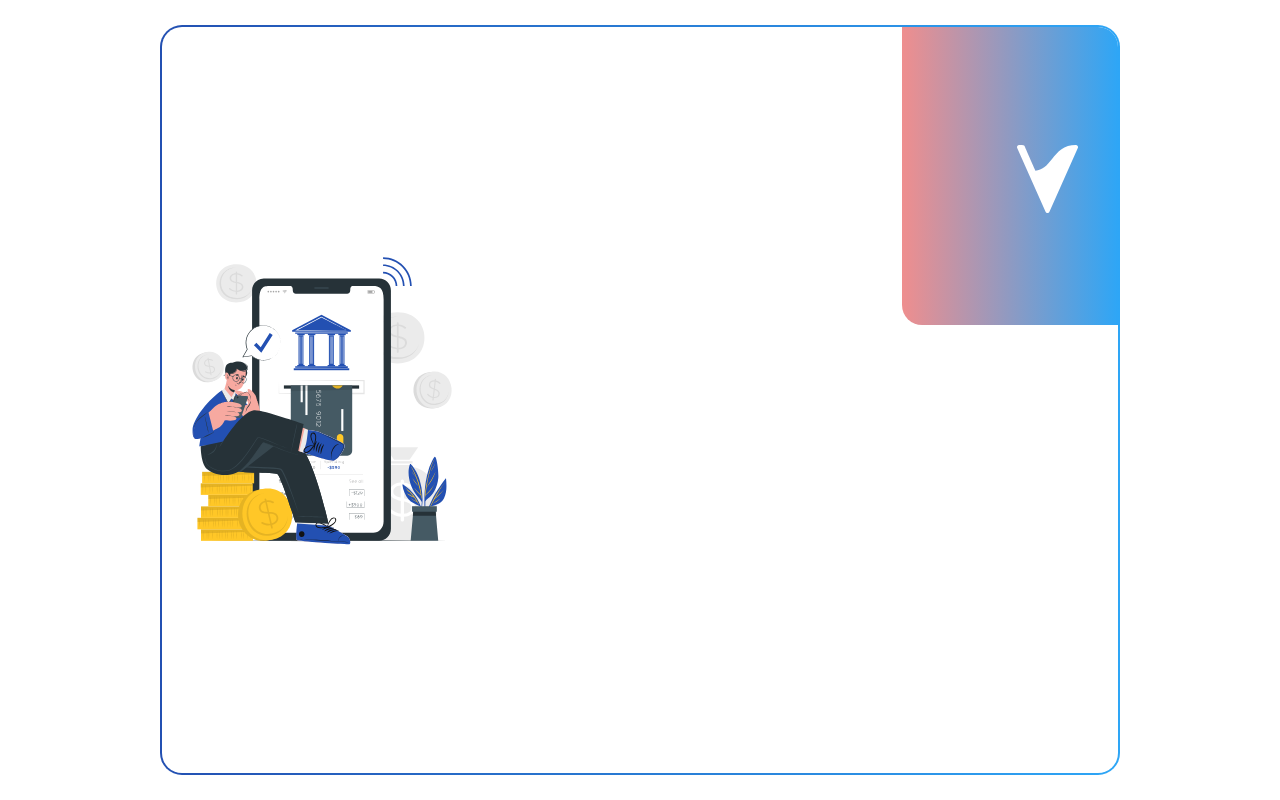
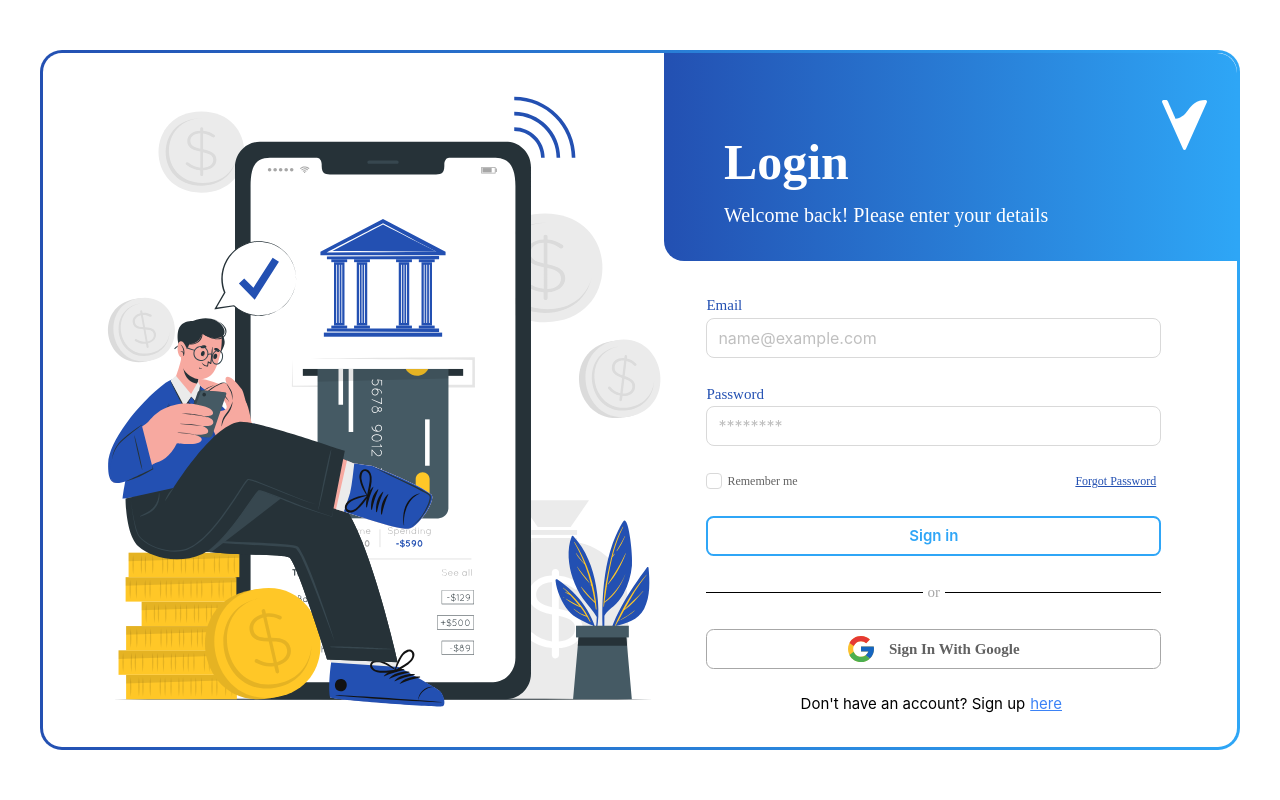
Before and after one commit to software-engineering-2023/Ctrl-Alt-Elite, a React (Create React App) app in the folder nile-delta-bank/: page /login in a window 1280 px wide. Built offline with nearby package versions, Linux system fonts and the light colour scheme.

Commit message:
login page done

```diff
--- a/nile-delta-bank/src/Screens/Auth/Login/index.tsx
+++ b/nile-delta-bank/src/Screens/Auth/Login/index.tsx
@@ -1,11 +1,31 @@
 import { Navigate } from "react-router-dom";
 import { useSelector, useDispatch } from "react-redux/es/exports";
+import { Input, Checkbox } from "antd";
+import { useFormik } from "formik";
+import * as Yup from "yup";
+import UserLoginModel from "../../../models/userLoginModel";
+import CustomButton from "../../../components/CustomButton";
+import { loginAction } from "../../../redux/actions/loginAction";
 import "../../../css/login-page.css";
 
 const Login = () => {
-    const dispatch = useDispatch();
+    const dispatch: any = useDispatch();
 
     const { user, isLoggedIn } = useSelector((state: any) => state.auth);
+
+    const formik = useFormik({
+        initialValues: {
+            email: "",
+            password: "",
+        },
+        validationSchema: Yup.object({
+            email: Yup.string().email("Invalid email address").required("Required"),
+            password: Yup.string().min(8).required("Required"),
+        }),
+        onSubmit: (values: UserLoginModel) => {
+            dispatch(loginAction({ email: values.email, password: values.password }));
+        }
+    });
 
     const handleLogin = () => {
 
@@ -21,17 +41,66 @@ const Login = () => {
                         <div style={{ width: "100%", height: "100vh", display: "flex", alignItems: "center", justifyContent: "center" }}>
                             <div className="login-card">
                                 <div className="login-icon">
-                                    <img src="res/registeration/login-illustration.svg" />
+                                    <img className="icon-nafso" src="res/registeration/login-illustration.svg" />
                                 </div>
-                                <div className="right-section">
-                                    <div className="gay-part">
-                                        <div className="mini-bank-icon">
-                                            <img className="mr-16 mt-2" src="res/registeration/Mini-Bank-Logo.svg" />
+                                <div className="right-section-login">
+                                    <div className="gay-part-login">
+                                        <div className="mini-bank-icon-login">
+                                            <img className="mr-16 " src="res/registeration/Mini-Bank-Logo.svg" />
+                                        </div>
+                                        <div style={{ marginLeft: "4rem", }}>
+                                            <h1 className="kalam-big-login">Login</h1>
+                                            <p className="kalam-small-login">Welcome back! Please enter your details</p>
+                                        </div>
+                                    </div>
+                                    <div className="h-full w-full flex items-center justify-center">
+                                        <div className="w-full h-full flex flex-col items-center justify-center pl-44">
+                                            <form className="w-full" onSubmit={formik.handleSubmit}>
+                                                <div className="w-full flex flex-col items-center justify-center gap-y-10">
+                                                    {/* <div className="w-3/4 flex flex-row justify-between gap-x-16">
+                                                    </div> */}
+                                                    <div className="w-3/4">
+                                                        <h1 className="kalam-label">Email</h1>
+                                                        <Input type="email" name="email" value={formik.values.email} onChange={formik.handleChange} status={(formik.errors.email) ? "error" : ""} size="large" placeholder="name@example.com" />
+                                                    </div>
+                                                    <div className="w-3/4">
+                                                        <h1 className="kalam-label">Password</h1>
+                                                        <Input type="password" name="password" value={formik.values.password} onChange={formik.handleChange} status={(formik.errors.password) ? "error" : ""} size="large" placeholder="********" />
+                                                    </div>
+                                                    <div className="w-3/4 flex flex-row justify-between">
+                                                        <div className="w-3/4 flex flex-row justify-start items-center">
+                                                            <Checkbox className="text-2xl text-black" />
+                                                            <p className="remeber-me-text text-2xl text-black ml-2">Remember me
+                                                            </p>
+                                                        </div>
+                                                        <a className="forgot-password text-2xl underline mx-2 text-left" href="/login">Forgot Password</a>
+                                                    </div>
+                                                    <CustomButton
+                                                        type="submit"
+                                                        body="Sign in"
+                                                        style="w-3/4 rounded-xl joe-gradient"
+                                                    />
+                                                    <div className="w-3/4 flex flex-row items-center justify-center gap-x-2">
+                                                        <div className="bg-black h-0.5 w-2/3" > </div>
+                                                        <p className="bodia-kalam-login">or</p>
+                                                        <div className="bg-black h-0.5 w-2/3 " > </div>
+                                                    </div>
+                                                    <div className="bodia-border-login w-3/4 h-20 rounded-xl flex flex-row items-center justify-center gap-x-6">
+                                                        <img src="/res/google-icon.svg" />
+                                                        <p className="bodia-kalam-2-login text-black">Sign In With Google</p>
+                                                    </div>
+                                                    <div className="w-3/4 flex flex-row justify-center">
+                                                        <p className="text-2xl text-black">Don't have an account? Sign up
+                                                        </p>
+                                                        <a className="text-2xl text-blue-500 underline mx-2 text-left" href="/login">here</a>
+                                                    </div>
+                                                </div>
+                                            </form>
                                         </div>
                                     </div>
                                 </div>
                             </div>
-                        </div>
+                        </div >
                     </>
                 )
             }
--- a/nile-delta-bank/src/css/login-page.css
+++ b/nile-delta-bank/src/css/login-page.css
@@ -1,7 +1,7 @@
 .login-card {
-    width: 75%;
-    height: 75rem;
-    border: 2.5px solid transparent;
+    width: 120rem;
+    height: 70rem;
+    border: 0.3rem solid transparent;
     border-radius: 2.2rem;
     background: linear-gradient(white, white) padding-box,
         linear-gradient(to right, #2350B2, #2EA6F6) border-box;
@@ -9,17 +9,131 @@
     flex-direction: row;
     align-items: center;
     justify-content: space-between;
+    position: relative;
 }
 
 .login-icon {
-    width: 60rem;
+    /* flex-grow: 2; */
+    width: 68rem;
     height: auto;
+    position: absolute;
 }
 
-.right-section {
+.right-section-login {
+    flex-grow: 1;
     width: 50%;
     height: 100%;
     display: flex;
     flex-direction: column;
     align-items: flex-end;
+    margin-left: 40%;
 }
+
+.gay-part-login {
+    width: 80%;
+    height: 30%;
+    background-image: linear-gradient(to right, #2350B2, #2EA6F6);
+    border-top-right-radius: 2rem;
+    border-bottom-left-radius: 2rem;
+    display: flex;
+    flex-direction: column;
+    justify-content: center;
+    padding: 2rem;
+}
+
+.kalam-big-login {
+    font-family: "outfit";
+    font-weight: 900;
+    font-size: 5rem;
+    color: white;
+    margin-left: 8%;
+    margin: 0;
+}
+
+.kalam-small-login {
+    font-family: "outfit";
+    font-weight: 100;
+    color: #FFFFFF;
+    margin-left: 8%;
+    margin-bottom: 10%;
+    font-size: 2rem;
+    margin: 0;
+    margin-bottom: 4rem;
+}
+
+.mini-bank-icon-login {
+    position: relative;
+    height: 5rem;
+    top: 2.5rem;
+    margin-top: 3rem;
+    margin-left: 3rem;
+    width: 100%;
+    display: flex;
+    justify-content: flex-end;
+}
+
+.kalam-label {
+    font-family: "outfit";
+    font-weight: 500;
+    font-size: 1.5rem;
+    color: #2350B2;
+}
+
+.joe-gradient {
+    background-image: transparent;
+    color: #2FA6F7;
+    border: 0.2rem solid #2FA6F7;
+    font-size: 1.5rem;
+    font-weight: 600;
+    height: 4rem;
+}
+
+
+.joe-gradient:hover {
+    cursor: pointer;
+    background-image: linear-gradient(to right, #2350B2, #2EA6F6);
+    border: none;
+    color: white;
+}
+
+.bodia-kalam-login {
+    font-family: 'outfit';
+    font-weight: 400;
+    font-size: 1.5rem;
+    color: #A7A7A7;
+}
+
+.bodia-border-login {
+    border: 1px solid #A7A7A7;
+    font-family: 'outfit';
+    font-size: 1.5rem;
+    font-weight: 600;
+    height: 4rem;
+}
+
+
+.bodia-kalam-2-login {
+    font-family: 'outfit';
+    font-weight: 600;
+    font-size: 1.5rem;
+    color: #616161;
+}
+
+.bodia-border-login:hover {
+    cursor: pointer;
+    background-color: rgba(0, 0, 0, 0.03);
+}
+
+.remeber-me-text {
+    font-family: 'outfit';
+    font-weight: 500;
+    font-size: 1.2rem;
+    color: #616161;
+}
+
+.forgot-password {
+    font-family: 'outfit';
+    font-weight: 500;
+    font-size: 1.2rem;
+    color: #2350B2;
+}
--- /dev/null
+++ b/nile-delta-bank/src/models/userLoginModel.ts
@@ -0,0 +1,6 @@
+interface UserLoginModel {
+    email: string;
+    password: string;
+}
+
+export default UserLoginModel;
```
Also changed, not shown: nile-delta-bank/src/Routes/routes.tsx (line endings or trailing spaces).
